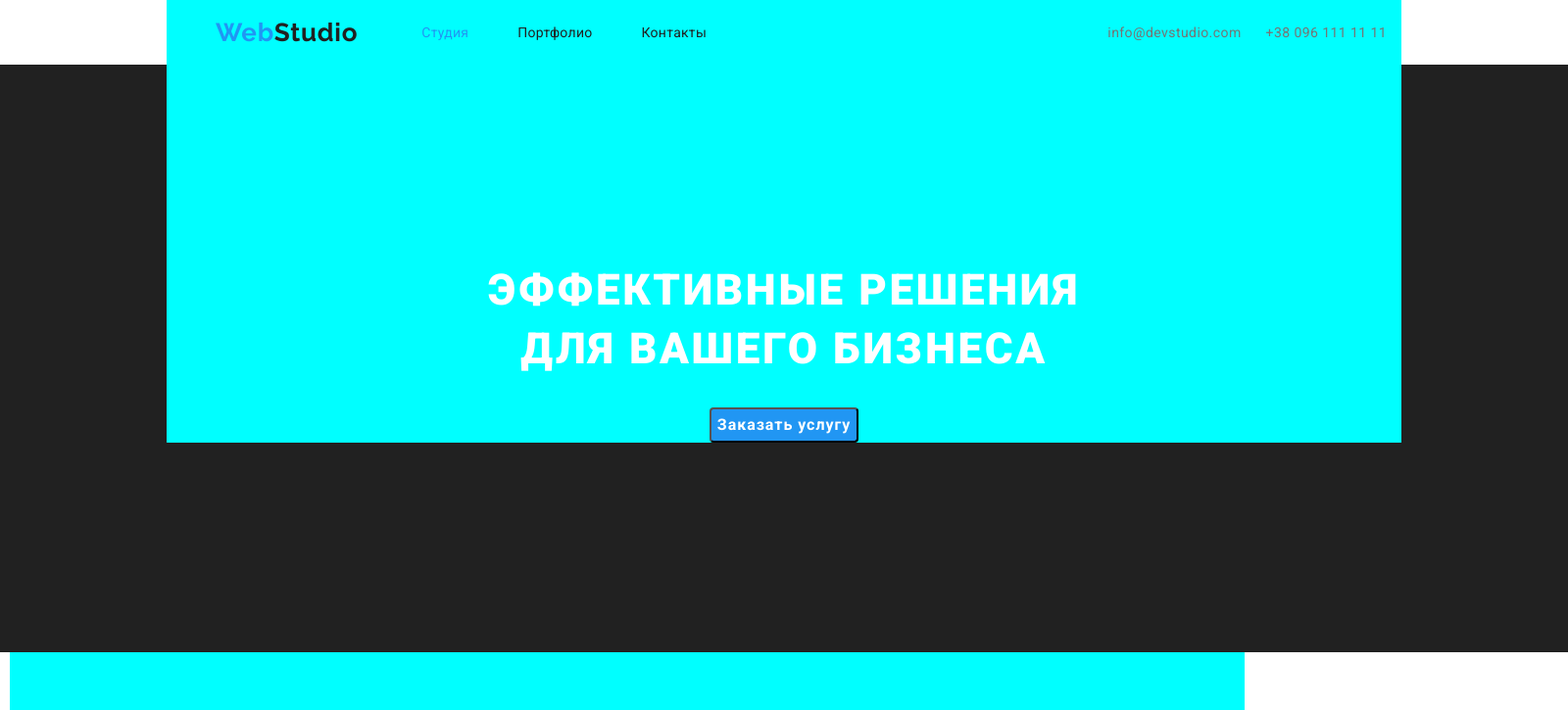
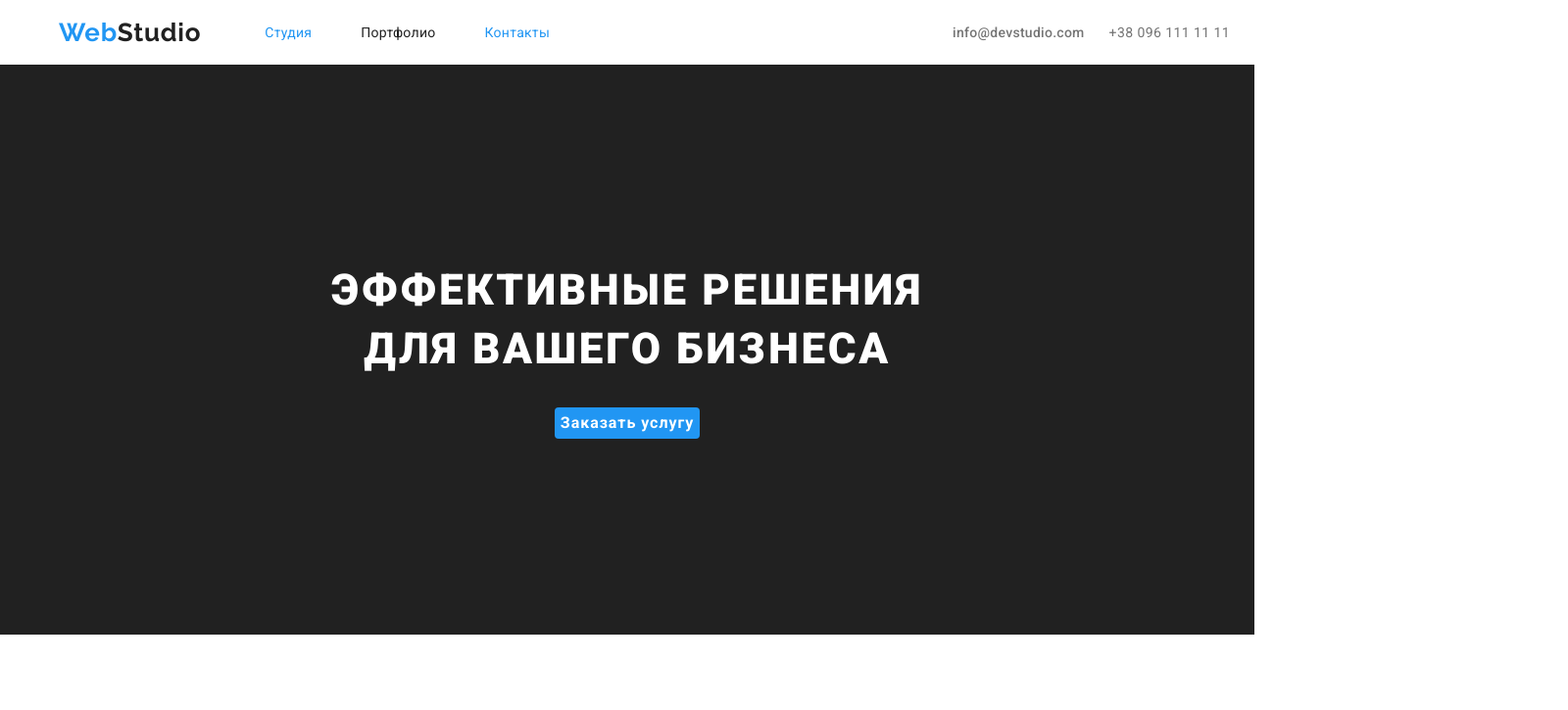
Before and after one commit to SergeyKartavcev/goit-markup-hw-03, a plain HTML site: page index.html in a window 1280 px wide. Both pictures are taken after a click on the link "Контакты". Shown: the top 725 px of the page at 98% size, 1600 px wide, since content can reach past the window. Drawn offline with nearby package versions, Linux system fonts and the light colour scheme.

Commit message:
Готово

```diff
--- a/css/styles.css
+++ b/css/styles.css
@@ -20,13 +20,21 @@ body {
     font-size: 14px;
     letter-spacing: 0.3em;
     background:var(--primary-pg-color);
+
+    }
+a{
     text-decoration: none;
-    }
-
+}
+button{
+    border: none;
+}
+section{
+    padding-bottom: 94px;
+}
 
 /* шапка*/
 .page-header {
-    width: 1600px;
+
     background: var(--primary-text-color);
     left: 0px;
     top: 0px;
@@ -70,7 +78,10 @@ margin: 0;
 .menu-link{
     display: inline-block;
 }
-
+.menu-link:hover{
+    color: var(--primary-bg-color);
+    }
+/*
 .site-nav{
     width: 0px;
     height: 0px;
@@ -81,43 +92,48 @@ margin: 0;
 }
 .site-nav :focus{
 color: var(--acent-text-color);
-}
+} */
 .link{
 text-decoration: none;
 color: var(--title-text-color);
 font-size: 14px;
 line-height: 1,14;
 letter-spacing: 0.02em;
-
 padding: 25px;
 display: inline-block;
 }
 .link-courrent{
+
 text-decoration: none;
 color: var(--primary-bg-color);
 font-size: 14px;
 line-height: 1,14px;
 letter-spacing: 0.02em;
-
 padding: 25px;
 display: inline-block;
+}
+
+.link:hover:focus{
+color: var(--primary-bg-color);
+}
+
+.link:focus{
+    color: var(--primary-bg-color);
 }
 
 /* contacts */
 .contacts{
     display: flex;
     margin-left: auto;
-
 }
 
 .link-contacts{
     color: var(--acent-text-color);
-    font-family: 'Roboto';
-    font-style: normal;
-
     font-size: 14px;
-
-    letter-spacing: 0.03em;
+    font-weight: 500;
+    font-size: 14px;
+    line-height: 16px;
+    letter-spacing: 0.02em;
     text-decoration: none;
     display: inline-block;
 }
@@ -149,9 +165,9 @@ color: var(--primary-bg-color);
 /* герой */
 
 .hero{
-    width: 1600px;
     background-color: var(--title-text-color);
-    height: 600px;
+    padding-top: 200px;
+    padding-bottom: 200px;
 }
 
 
@@ -165,10 +181,10 @@ color: var(--primary-bg-color);
     line-height: 60px;
     letter-spacing: 0.06em;
     text-transform: uppercase;
-    margin-top: 0px;
+    margin-top: 0;
     margin-left: auto;
     margin-right: auto;
-    padding-top: 200px;
+
 }
 
 
@@ -186,6 +202,7 @@ color: var(--primary-bg-color);
     margin-right: auto;
     border-radius: 4px;
     cursor: pointer;
+
 }
 
 
@@ -226,8 +243,9 @@ color: var(--primary-bg-color);
 }
 .button-secondary:hover{
     background-color: var(--primary-bg-color) ;
+    color: var(--primary-text-color);
 }
-.button-primary:focus{
+.button-primary{
     background-color: var(--primary-bg-color) ;
 }
 .button-secondary:focus{
@@ -287,6 +305,12 @@ font-size: 14px;
 line-height: 24px;
 letter-spacing: 0.03em;
 
+}
+
+.flax-advant{
+    display: flex;
+    flex-wrap: wrap;
+    margin-right: 30px;
 }
 
 .flax-container{
@@ -405,8 +429,6 @@ text-align: center;
 
 .page-footer{
  background-color: var(--title-text-color);
- width: 1600px;
- margin-top: 94px;
 }
 
 .logo{
@@ -465,5 +487,4 @@ color: var(--primary-bg-color);
     padding-right: 15px;
     margin-left: auto;
     margin-right: auto;
-    background-color: aqua;
 }
--- a/index.html
+++ b/index.html
@@ -19,7 +19,7 @@
 
     <header class="page-header" >
         <div class="container">
-            <section class="hader">
+            <div class="hader">
             <a href="#" class="logo"> Web<span class="logo-part">Studio</span> </a>
             <nav class="nav">
             <ul class="menu">
@@ -34,7 +34,7 @@
             <li ><a href="#" class="link-contacts">info@devstudio.com</a></li>
             <li><a href="#" class="contacts-tel" >+38 096 111 11 11</a> </li>
         </ul>
-    </section>
+    </div>
 </div>
 
     </header>
@@ -55,7 +55,7 @@
         <!--преимущества-->
 
         <div class="container">
-            <div class="flax-container">
+            <div class="flax-advant">
 
                <div class="advant-element">
                 <h2 class="item-title">Внимание к деталям </h2>
```
